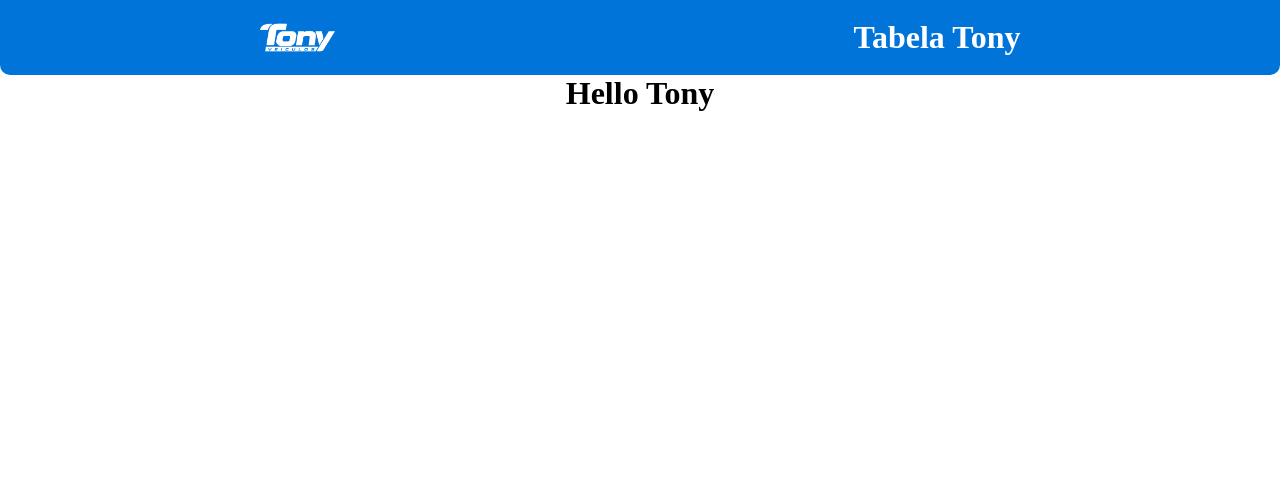
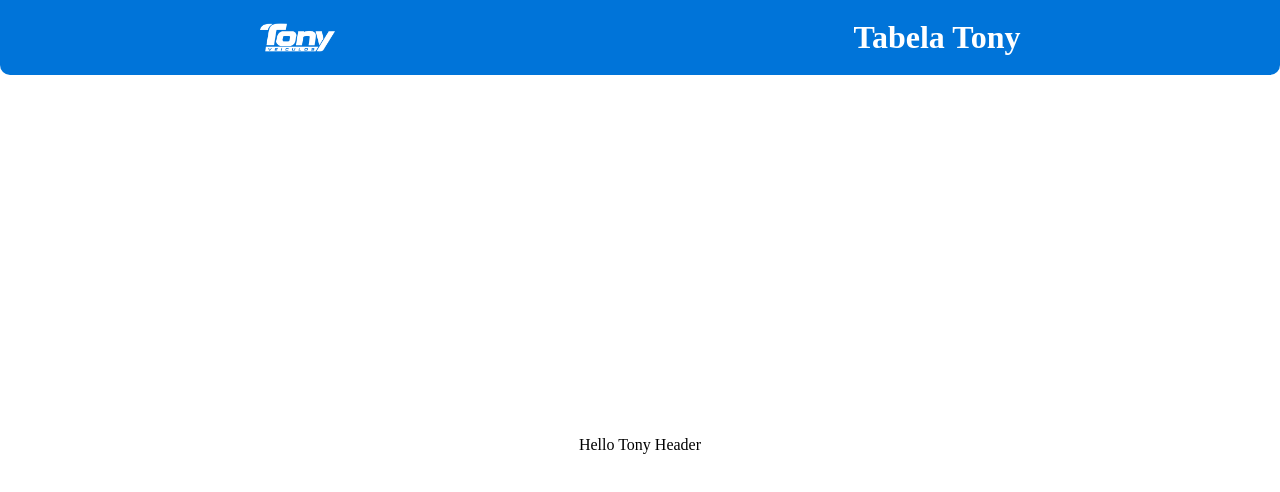
Before and after one commit to Ceagah2/tony-veiculos-teste, a React (Vite) app: page / in a window 1280 px wide. Shown: the top 492 px of the page. Built offline with nearby package versions, Linux system fonts and the light colour scheme; no server answers.

Commit message:
feat: fetch data and treat erros from api

```diff
--- a/src/pages/Home/index.tsx
+++ b/src/pages/Home/index.tsx
@@ -1,11 +1,40 @@
+import { type VehicleProps } from '@/@types';
 import Container from '@/components/atoms/Container';
 import Header from '@/components/atoms/Header';
+import { Api } from '@/services/api';
+import { useEffect, useState } from 'react';
+import { CardsContainer, Content, ContentHeader } from './styles';
 
 const Home = () => {
+  const LIMIT = 30;
+  const [carsData, setCarsData] = useState([]);
+  const [errorMessage, setErrorMessage] = useState<boolean>();
+
+  useEffect(() => {
+    const fetchData = async () => {
+      await Api.get(`/vehicles?limit=${LIMIT}`).then((response) => {
+        if (response.data.message === 'Vehicles found successfully') {
+          const filteredCars = response.data.vehicles.filter(
+            (vehicle: VehicleProps) => vehicle.vehicleType === 'car',
+          );
+          setCarsData(filteredCars);
+        } else {
+          setErrorMessage(true);
+        }
+      });
+    };
+    fetchData();
+  }, []);
+
+  console.log(carsData);
+
   return (
     <Container>
       <Header />
-      <h1>Hello Tony</h1>
+      <Content>
+        <ContentHeader>Hello Tony Header</ContentHeader>
+        <CardsContainer>{errorMessage && <h1>Error</h1>}</CardsContainer>
+      </Content>
     </Container>
   );
 };
--- a/src/pages/Home/styles.ts
+++ b/src/pages/Home/styles.ts
@@ -0,0 +1,12 @@
+import styled from 'styled-components';
+
+export const Content = styled.section`
+  width: 100%;
+  height: calc(100vh - 60px);
+  display: flex;
+  flex-direction: column;
+  align-items: center;
+  justify-content: center;
+`;
+export const ContentHeader = styled.header``;
+export const CardsContainer = styled.section``;
```
